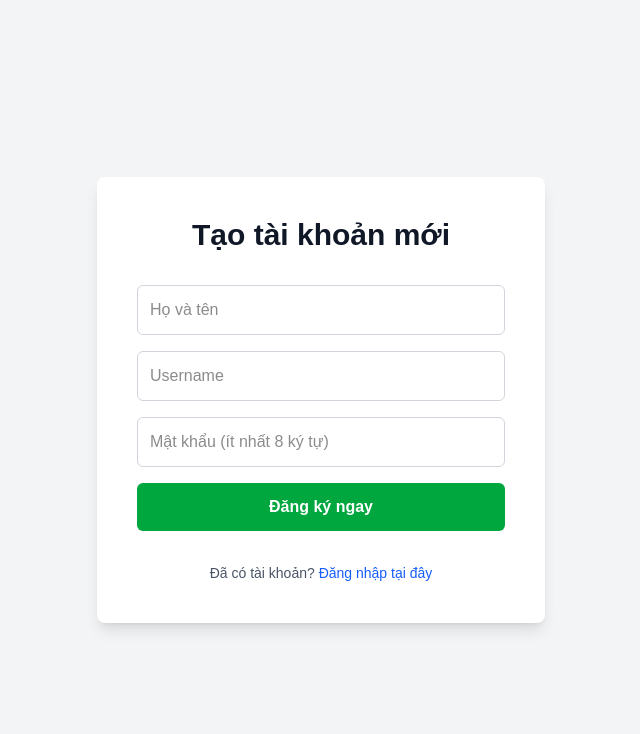
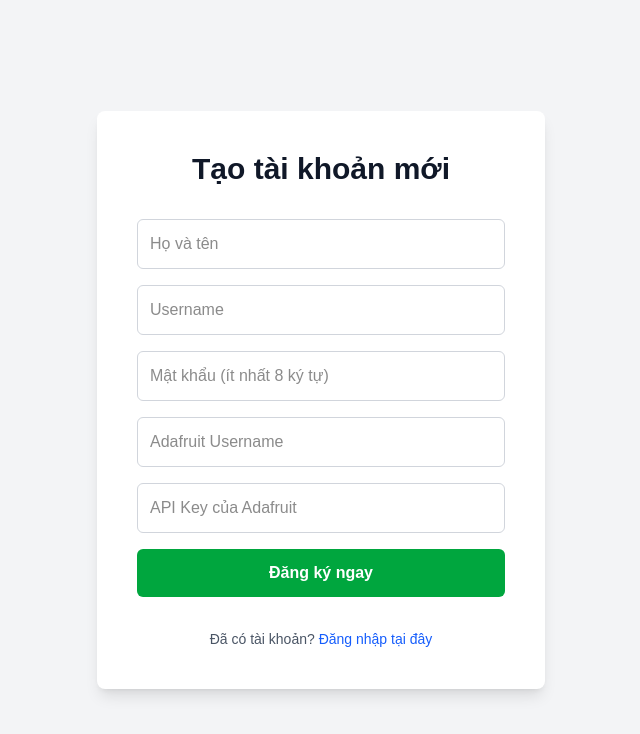
Before and after one commit to phngan05/DADN-Frontend, a Next.js app: page /register in a window 1280 px wide. Shown: the top 734 px of the page, without its empty margins (319-959 px from the left). Built offline with nearby package versions, Linux system fonts and the light colour scheme; no server answers.

Commit message:
update register page

```diff
--- a/src/app/(auth)/register/page.tsx
+++ b/src/app/(auth)/register/page.tsx
@@ -8,6 +8,9 @@ export default function RegisterPage() {
     full_name: "",
     username: "",
     password: "",
+    adafruit_username: "",
+    adafruit_api_key: "",
+
   });
   const [error, setError] = useState("");
   const [loading, setLoading] = useState(false);
@@ -69,6 +72,22 @@ export default function RegisterPage() {
             placeholder="Mật khẩu (ít nhất 8 ký tự)"
             onChange={handleChange}
           />
+          <input
+            name="adafruit_username"
+            type="text"
+            required
+            className="w-full rounded-md border border-gray-300 p-3 focus:border-green-500 focus:outline-none"
+            placeholder="Adafruit Username"
+            onChange={handleChange}
+          />
+          <input
+            name="adafruit_api_key"
+            type="password"
+            required
+            className="w-full rounded-md border border-gray-300 p-3 focus:border-green-500 focus:outline-none"
+            placeholder="API Key của Adafruit"
+            onChange={handleChange}
+          />
 
           {error && <p className="text-sm text-red-500 italic">{error}</p>}
 
--- a/src/app/test-data/page.tsx
+++ b/src/app/test-data/page.tsx
@@ -1,10 +1,11 @@
 "use client";
 import { useEffect, useState } from "react";
 import apiClient from "@/src/services/api";
-
+import { useRouter } from "next/navigation";
 export default function TestData() {
   const [data, setData] = useState(null);
   const [error, setError] = useState("");
+  const router = useRouter();
 
   useEffect(() => {
     const fetchData = async () => {
@@ -15,12 +16,23 @@ export default function TestData() {
       }
 
       try {
-        const res = await apiClient.get("records/all", {
+        const res = await apiClient.get("record/all", {
           headers: { Authorization: `Bearer ${token}` },
         });
+        // const updateRes = await apiClient.put("record/", {
+        //   feed_key: "led",
+        //   value: "1"
+        // }, {
+        //   headers: { Authorization: `Bearer ${token}` },
+        // });
         setData(res.data);
+        // console.log("Update response:", updateRes.data);
       } catch (err) {
-        setError("Lỗi lấy dữ liệu: " + (err.response?.status === 401 ? "Token hết hạn" : "Lỗi server"));
+        if (err.response?.status === 401) {
+          alert("Phiên đăng nhập đã hết hạn. Vui lòng đăng nhập lại.");
+          localStorage.removeItem("token");
+          router.push("/login");
+        }
       }
     };
 
```
